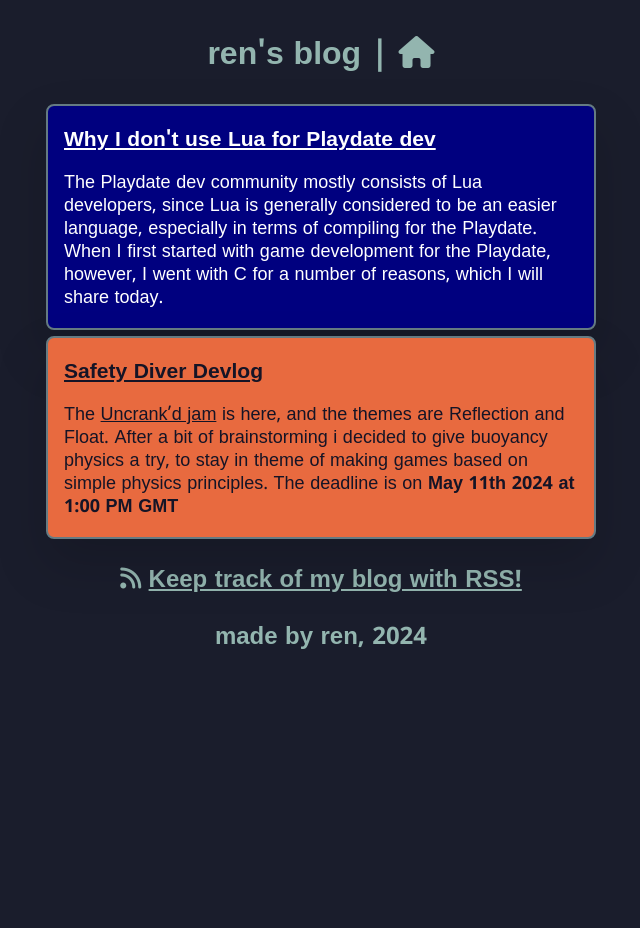
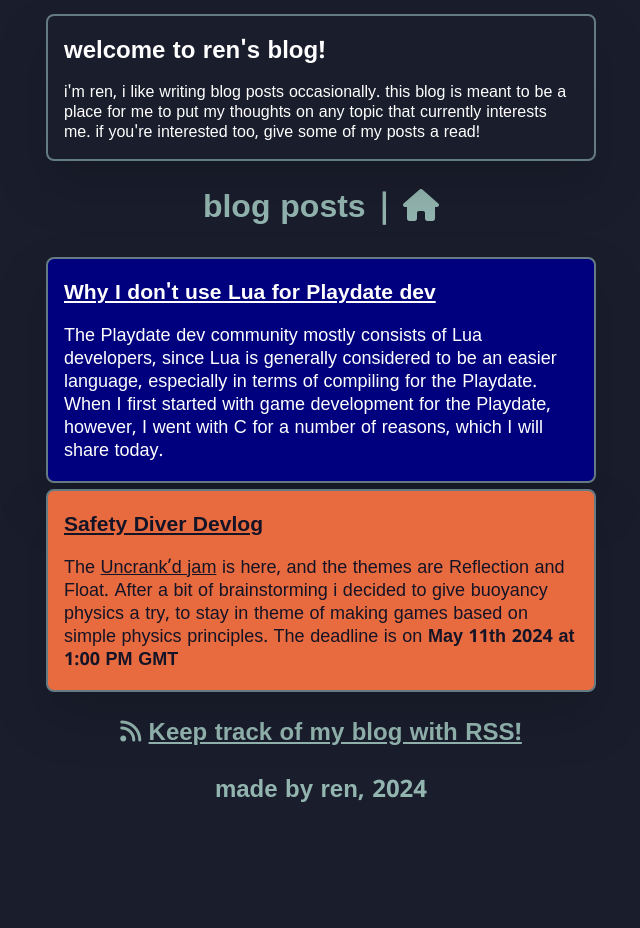
Before and after one commit to renpenguin/renpenguin.github.io, a Jekyll site: the page built from blog.html, in a window 1280 px wide. Shown: the whole page, without its empty margins (319-959 px from the left). Built offline with Jekyll 4.4.1, drawn with Linux system fonts in a browser that asks for light colours; nearby versions of some CDN libraries.

Commit message:
added a greeting card to the blog page

```diff
--- a/blog.html
+++ b/blog.html
@@ -3,8 +3,13 @@ layout: base
 title: blog
 ---
 
+<div class="card">
+	<h2>welcome to ren's blog!</h2>
+	<p>i'm ren, i like writing blog posts occasionally. this blog is meant to be a place for me to put my thoughts on any topic that currently interests me. if you're interested too, give some of my posts a read!</p>
+</div>
+
 <h1>
-	ren's blog
+	blog posts
 	| <a href="/"><i class="fa-solid fa-house"></i></a>
 </h1>
 
```
